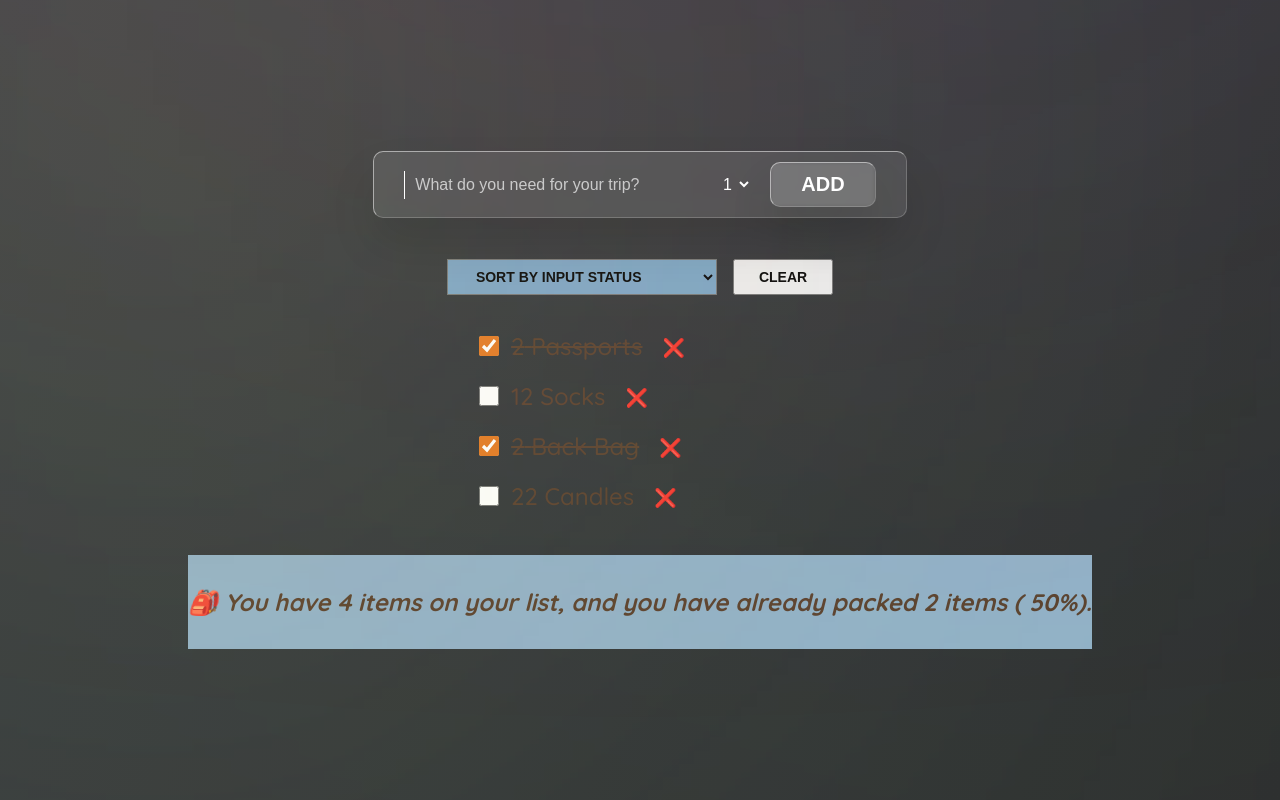
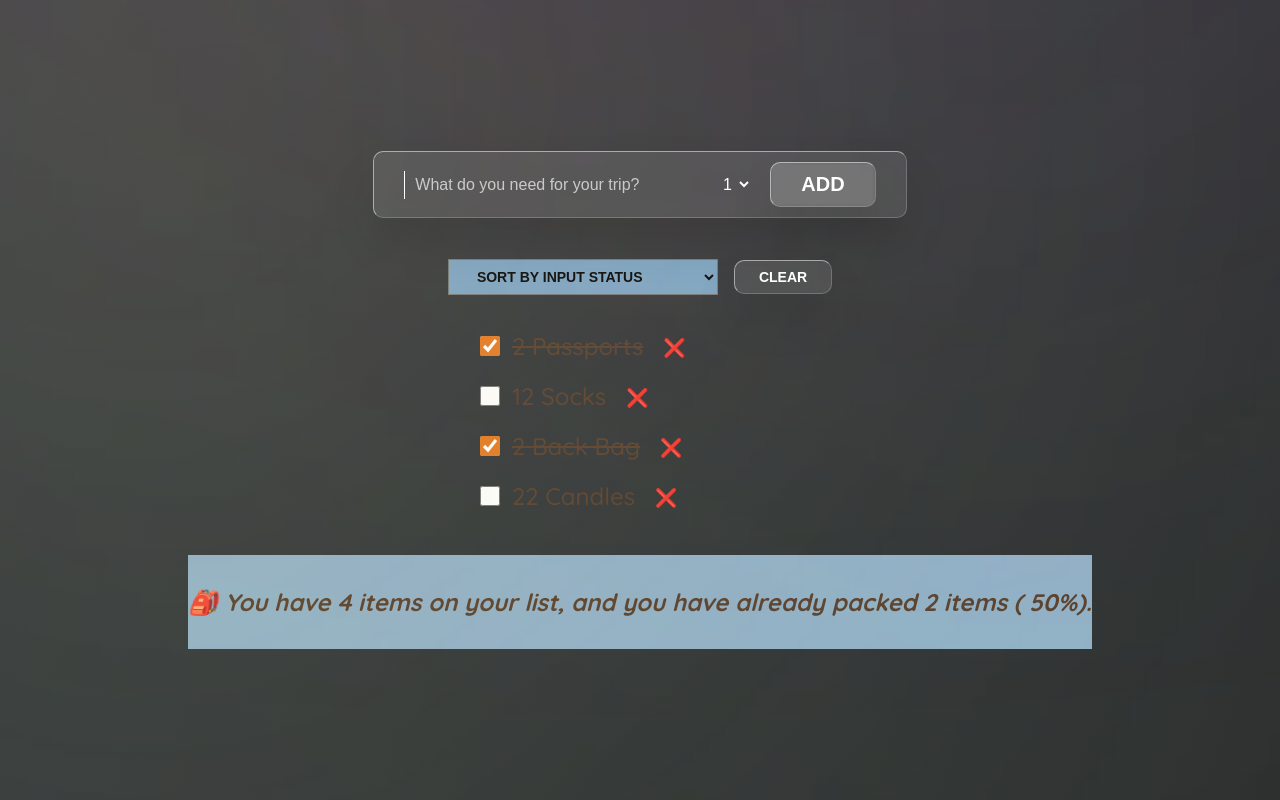
Before and after one commit to sgc93/enGO, a React (Create React App) app: page / in a window 1280 px wide. Shown: the part 800-1600 px from the top of the page. Built offline with nearby package versions, Linux system fonts and the light colour scheme; the HTML template or start-up script is replaced by a standard one.

Commit message:
add glass effect to clear btn

```diff
--- a/src/packingList.js
+++ b/src/packingList.js
@@ -26,7 +26,9 @@ export function PackingList({ items, onDeleteItem, onPacking, onClearList }) {
 					<option value="description">Sort by item description</option>
 					<option value="packed">Sort by Packed Status</option>
 				</select>
-				<button onClick={onClearList}>clear</button>
+				<button onClick={onClearList} className="glass__box">
+					clear
+				</button>
 			</div>
 			<ul>
 				{sortedItems.map((item) => (
```
